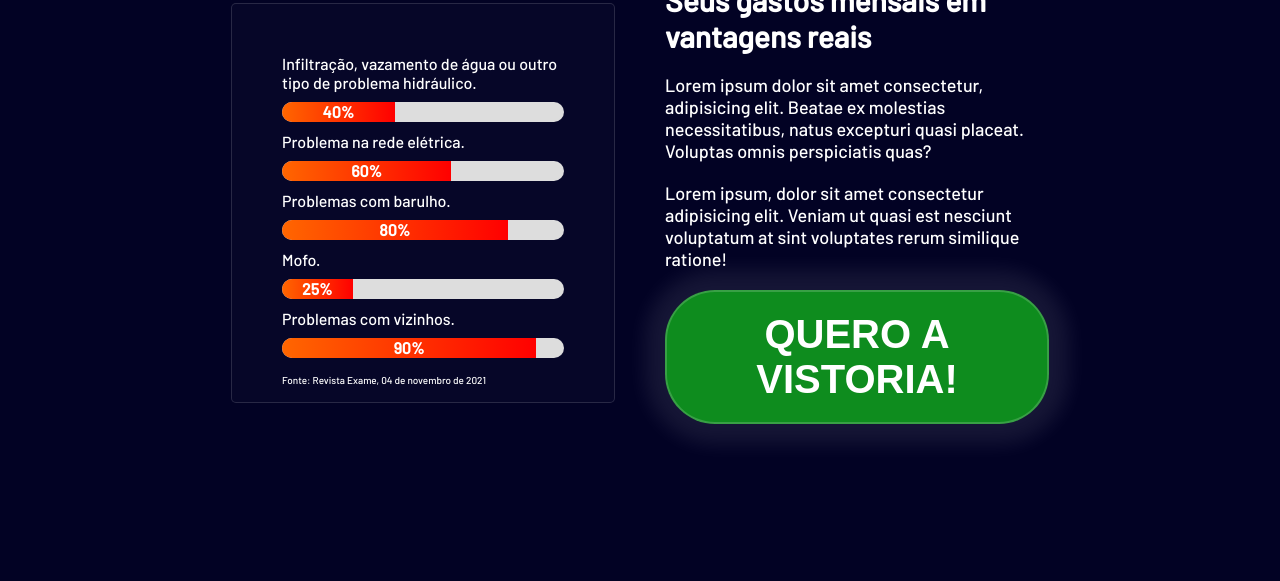
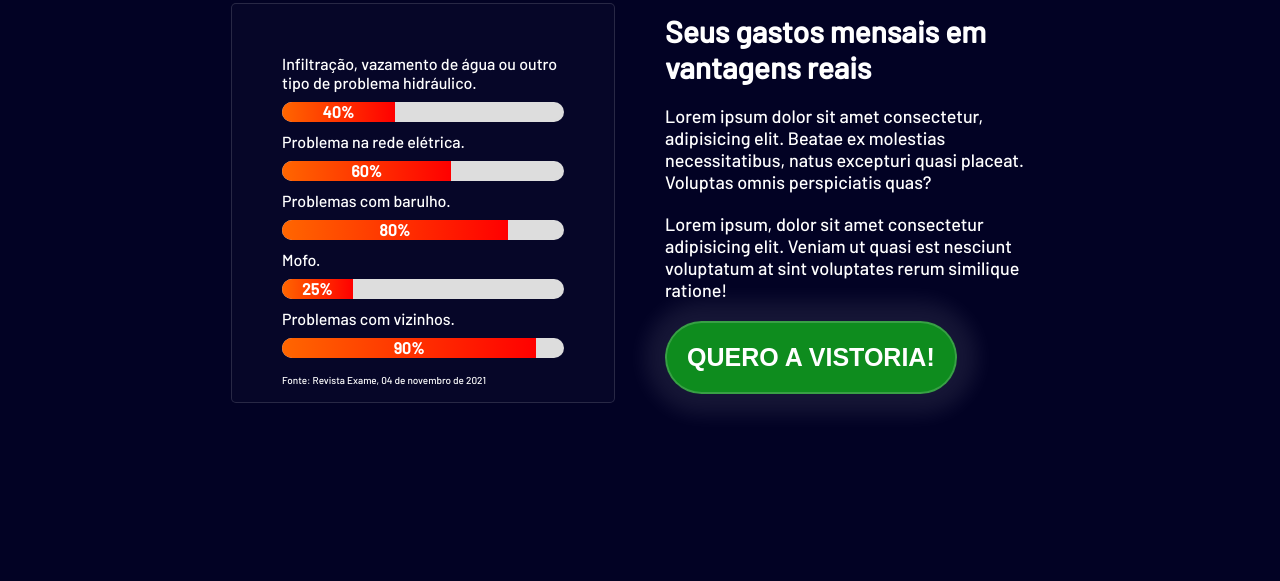
Before and after one commit to theiguim/resgalla, a plain HTML site: page index.html in a window 1280 px wide. Shown: the part 917-1498 px from the top of the page. Drawn offline with Linux system fonts and the light colour scheme.

Commit message:
cmmt btn

```diff
--- a/style.css
+++ b/style.css
@@ -155,7 +155,7 @@ button {
     font-size: 18px;
 }
 
-.sec2Txt>button {
+.sec2Txt button {
     font-size: 25px;
 }
 
```
